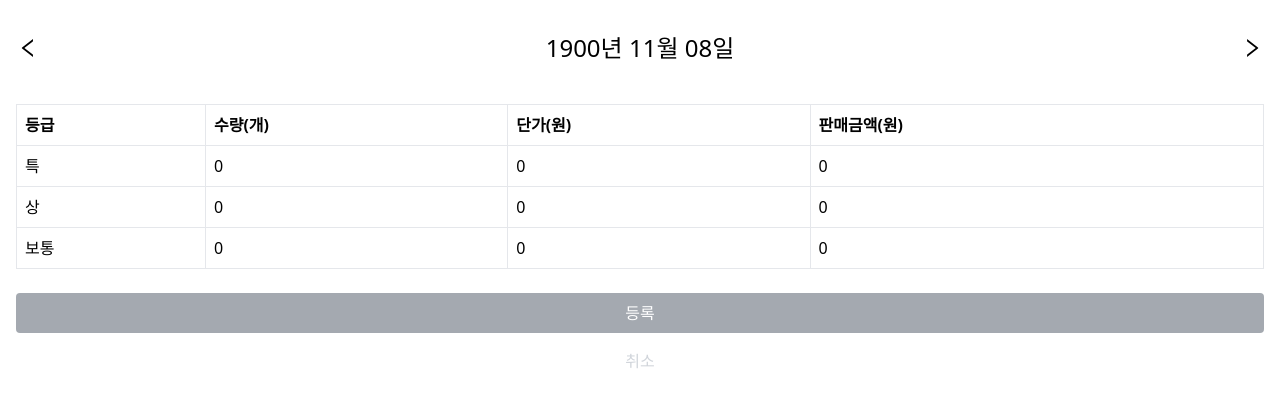
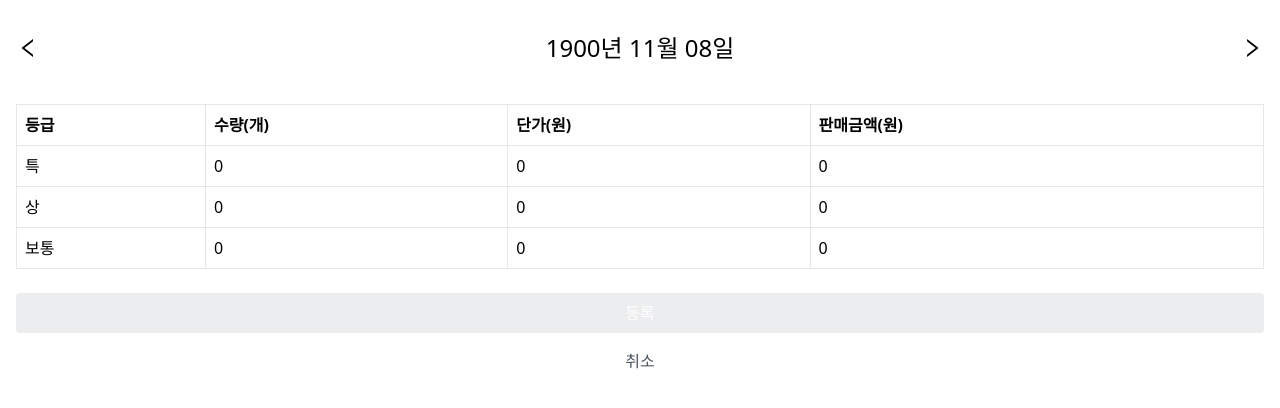
Before and after one commit to SeonghyeonMoon/strawberry-moon, a Next.js app: page /form/19001108 in a window 1280 px wide. Shown: the top 408 px of the page. Built offline with nearby package versions, Linux system fonts and the light colour scheme; no server answers; the database is empty.

Commit message:
💎Style: 폼 버튼 디자인 수정

```diff
--- a/pages/form/[date].tsx
+++ b/pages/form/[date].tsx
@@ -118,11 +118,11 @@ const Date = () => {
       <button
         type='submit'
         disabled={!isFormChanged}
-        className='rounded bg-gray-600 p-2 text-white disabled:opacity-50'
+        className='rounded bg-gray-600 p-2 text-white transition disabled:opacity-10'
       >
         등록
       </button>
-      <button type='button' className='rounded p-2 text-gray-300'>
+      <button type='button' className='rounded p-2 text-gray-600'>
         <Link href={'/calendar'}>취소</Link>
       </button>
     </form>
```
